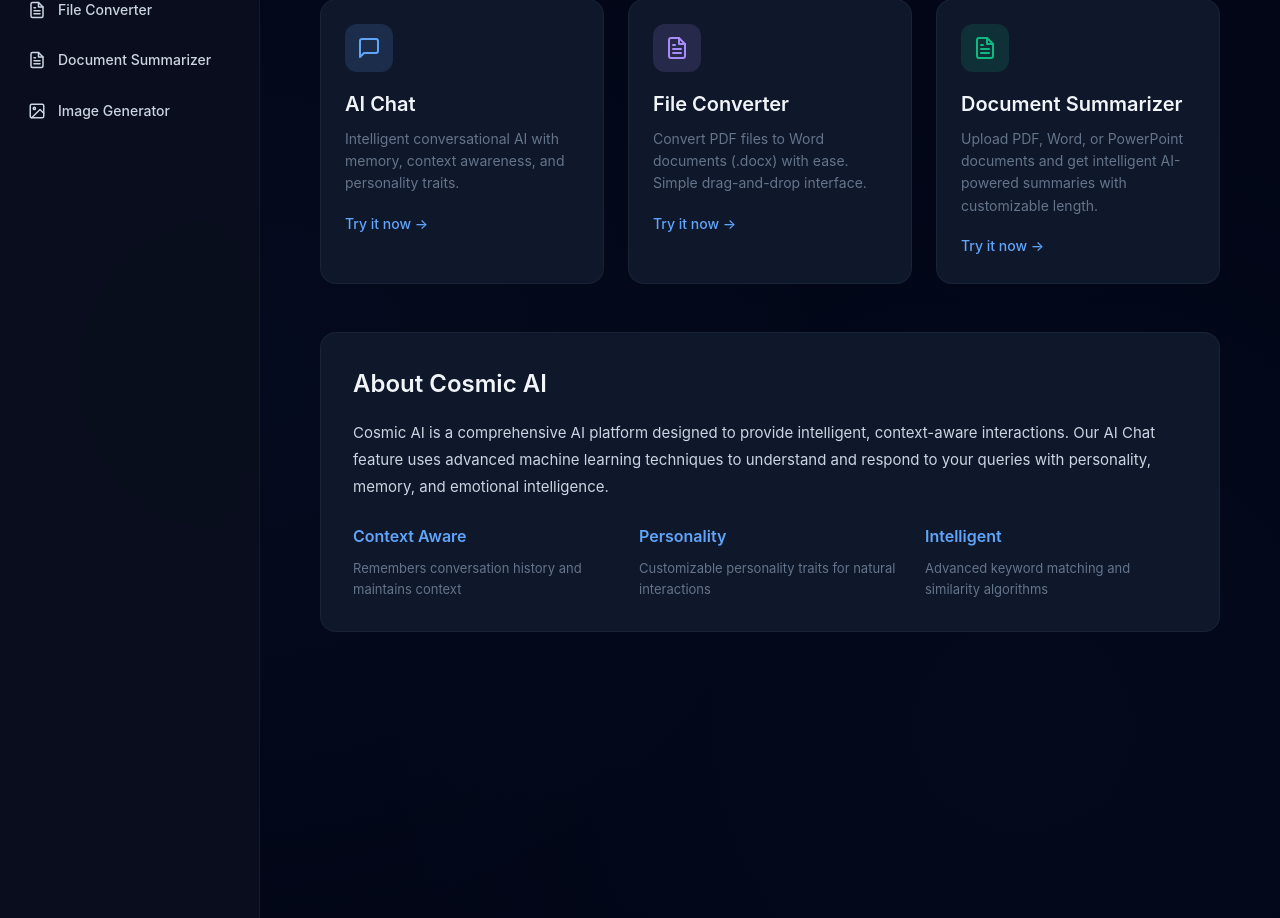
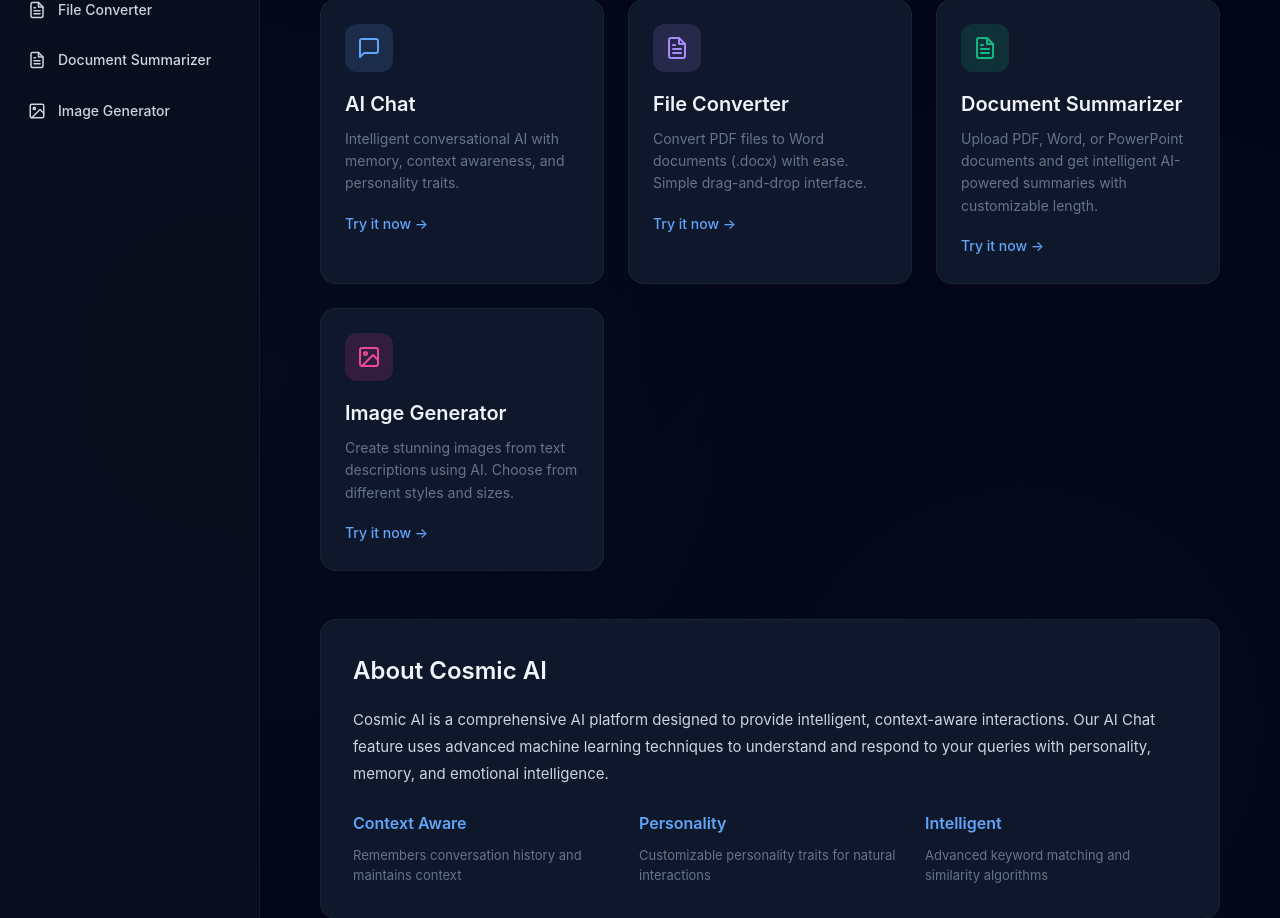
Before and after one commit to linkhanthtel/cosmic-ai, a Flask app: page / in a window 1280 px wide. Shown: the part 211-1129 px from the top of the page. Run offline with Flask 3, Linux system fonts and the light colour scheme.

Commit message:
Update home.html

```diff
--- a/templates/home.html
+++ b/templates/home.html
@@ -67,6 +67,23 @@
                     Try it now →
                 </a>
             </div>
+
+            <div style="background: var(--navy-primary); border: 1px solid var(--border); border-radius: 16px; padding: 24px; transition: all 0.3s ease;">
+                <div style="width: 48px; height: 48px; background: rgba(236, 72, 153, 0.15); border-radius: 12px; display: flex; align-items: center; justify-content: center; margin-bottom: 16px;">
+                    <svg width="24" height="24" viewBox="0 0 24 24" fill="none" stroke="#ec4899" stroke-width="2" stroke-linecap="round" stroke-linejoin="round">
+                        <rect x="3" y="3" width="18" height="18" rx="2" ry="2"></rect>
+                        <circle cx="8.5" cy="8.5" r="1.5"></circle>
+                        <polyline points="21 15 16 10 5 21"></polyline>
+                    </svg>
+                </div>
+                <h3 style="font-size: 20px; font-weight: 600; margin-bottom: 8px; color: var(--text-primary);">Image Generator</h3>
+                <p style="font-size: 14px; color: var(--text-muted); line-height: 1.6; margin-bottom: 16px;">
+                    Create stunning images from text descriptions using AI. Choose from different styles and sizes.
+                </p>
+                <a href="/image-generator" style="display: inline-block; color: var(--accent-blue); text-decoration: none; font-size: 14px; font-weight: 500;">
+                    Try it now →
+                </a>
+            </div>
         </div>
 
         <div style="background: var(--navy-primary); border: 1px solid var(--border); border-radius: 16px; padding: 32px;">
```
